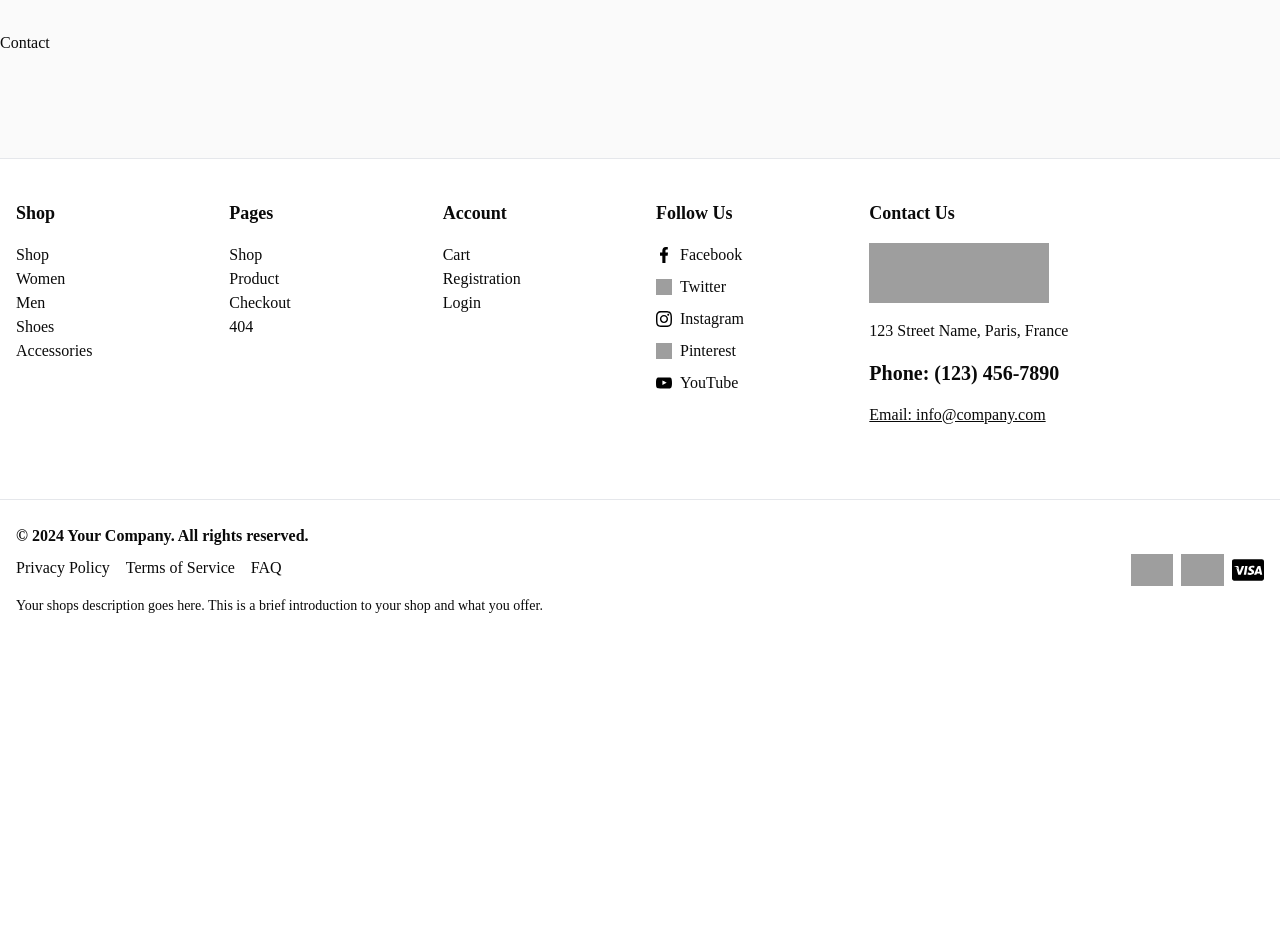
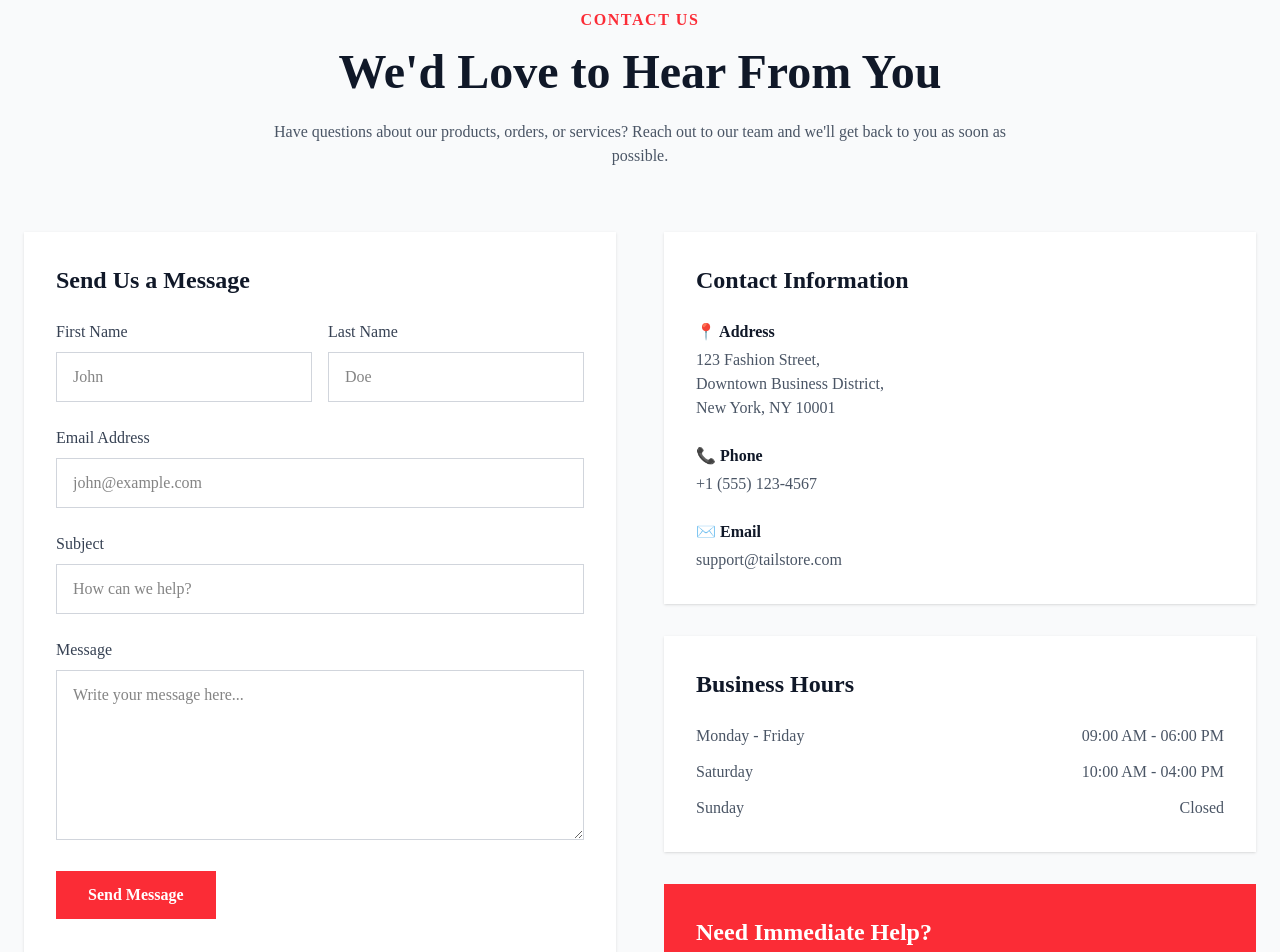
Before and after one commit to manikandanthedeveloper/woocommerce, a Next.js app: page /contact in a window 1280 px wide. Shown: the part 160-1112 px from the top of the page. Before the commit the page ends 800 px from the top, so only its background shows below. Built offline with nearby package versions, Linux system fonts and the light colour scheme; grey boxes are pictures that could not be loaded.

Commit message:
Contact us page

```diff
--- a/app/contact/page.tsx
+++ b/app/contact/page.tsx
@@ -1,9 +1,183 @@
 export default function Contact() {
 	return (
-		<div className="flex flex-col flex-1 items-center justify-center bg-zinc-50 font-sans dark:bg-black">
-			<main className="container mx-auto">
-				<h3>Contact</h3>
-			</main>
-		</div>
+		<>
+			<section className="bg-gray-50 py-20">
+				<div className="container mx-auto px-6">
+					<div className="text-center mb-16">
+						<span className="text-red-500 font-semibold uppercase tracking-widest">
+							Contact Us
+						</span>
+
+						<h1 className="text-4xl md:text-5xl font-bold text-gray-900 mt-4">
+							We&#39;d Love to Hear From You
+						</h1>
+
+						<p className="text-gray-600 mt-6 max-w-3xl mx-auto">
+							Have questions about our products, orders, or
+							services? Reach out to our team and we&#39;ll get
+							back to you as soon as possible.
+						</p>
+					</div>
+
+					<div className="grid lg:grid-cols-2 gap-12">
+						<div className="bg-white rounded-none shadow-sm p-8">
+							<h2 className="text-2xl font-bold text-gray-900 mb-6">
+								Send Us a Message
+							</h2>
+
+							<form className="space-y-6">
+								<div className="grid md:grid-cols-2 gap-4">
+									<div>
+										<label className="block text-gray-700 font-medium mb-2">
+											First Name
+										</label>
+										<input
+											type="text"
+											placeholder="John"
+											className="w-full border border-gray-300 rounded-none px-4 py-3 focus:outline-none focus:ring-2 focus:ring-red-500"
+										/>
+									</div>
+
+									<div>
+										<label className="block text-gray-700 font-medium mb-2">
+											Last Name
+										</label>
+										<input
+											type="text"
+											placeholder="Doe"
+											className="w-full border border-gray-300 rounded-none px-4 py-3 focus:outline-none focus:ring-2 focus:ring-red-500"
+										/>
+									</div>
+								</div>
+
+								<div>
+									<label className="block text-gray-700 font-medium mb-2">
+										Email Address
+									</label>
+									<input
+										type="email"
+										placeholder="john@example.com"
+										className="w-full border border-gray-300 rounded-none px-4 py-3 focus:outline-none focus:ring-2 focus:ring-red-500"
+									/>
+								</div>
+
+								<div>
+									<label className="block text-gray-700 font-medium mb-2">
+										Subject
+									</label>
+									<input
+										type="text"
+										placeholder="How can we help?"
+										className="w-full border border-gray-300 rounded-none px-4 py-3 focus:outline-none focus:ring-2 focus:ring-red-500"
+									/>
+								</div>
+
+								<div>
+									<label className="block text-gray-700 font-medium mb-2">
+										Message
+									</label>
+									<textarea
+										rows={6}
+										placeholder="Write your message here..."
+										className="w-full border border-gray-300 rounded-none px-4 py-3 focus:outline-none focus:ring-2 focus:ring-red-500"
+									></textarea>
+								</div>
+
+								<button
+									type="submit"
+									className="bg-red-500 hover:bg-red-600 text-white font-semibold px-8 py-3 rounded-none transition"
+								>
+									Send Message
+								</button>
+							</form>
+						</div>
+
+						<div className="space-y-8">
+							<div className="bg-white rounded-none shadow-sm p-8">
+								<h2 className="text-2xl font-bold text-gray-900 mb-6">
+									Contact Information
+								</h2>
+
+								<div className="space-y-6">
+									<div>
+										<h3 className="font-semibold text-gray-900 mb-1">
+											📍 Address
+										</h3>
+										<p className="text-gray-600">
+											123 Fashion Street,
+											<br />
+											Downtown Business District,
+											<br />
+											New York, NY 10001
+										</p>
+									</div>
+
+									<div>
+										<h3 className="font-semibold text-gray-900 mb-1">
+											📞 Phone
+										</h3>
+										<p className="text-gray-600">
+											+1 (555) 123-4567
+										</p>
+									</div>
+
+									<div>
+										<h3 className="font-semibold text-gray-900 mb-1">
+											✉️ Email
+										</h3>
+										<p className="text-gray-600">
+											support@tailstore.com
+										</p>
+									</div>
+								</div>
+							</div>
+
+							<div className="bg-white rounded-none shadow-sm p-8">
+								<h2 className="text-2xl font-bold text-gray-900 mb-6">
+									Business Hours
+								</h2>
+
+								<div className="space-y-3 text-gray-600">
+									<div className="flex justify-between">
+										<span>Monday - Friday</span>
+										<span>09:00 AM - 06:00 PM</span>
+									</div>
+
+									<div className="flex justify-between">
+										<span>Saturday</span>
+										<span>10:00 AM - 04:00 PM</span>
+									</div>
+
+									<div className="flex justify-between">
+										<span>Sunday</span>
+										<span>Closed</span>
+									</div>
+								</div>
+							</div>
+
+							<div className="bg-red-500 text-white rounded-none p-8">
+								<h3 className="text-2xl font-bold mb-4">
+									Need Immediate Help?
+								</h3>
+
+								<p className="mb-6 text-red-100">
+									Our customer support team is available to
+									assist you with any questions regarding
+									orders, shipping, returns, or product
+									inquiries.
+								</p>
+
+								<a
+									href="tel:+15551234567"
+									className="inline-block bg-white text-red-500 px-6 py-3 rounded-none font-semibold hover:bg-gray-100"
+								>
+									Call Support
+								</a>
+							</div>
+						</div>
+					</div>
+				</div>
+			</section>
+		</>
 	);
 }
```
